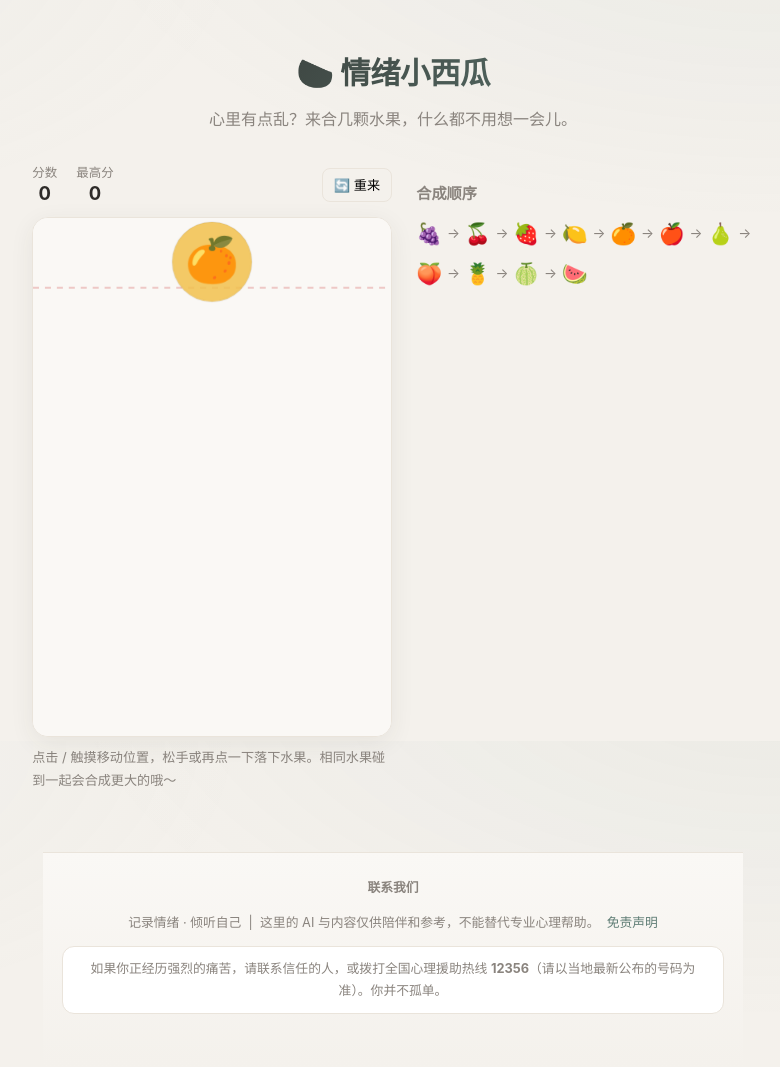
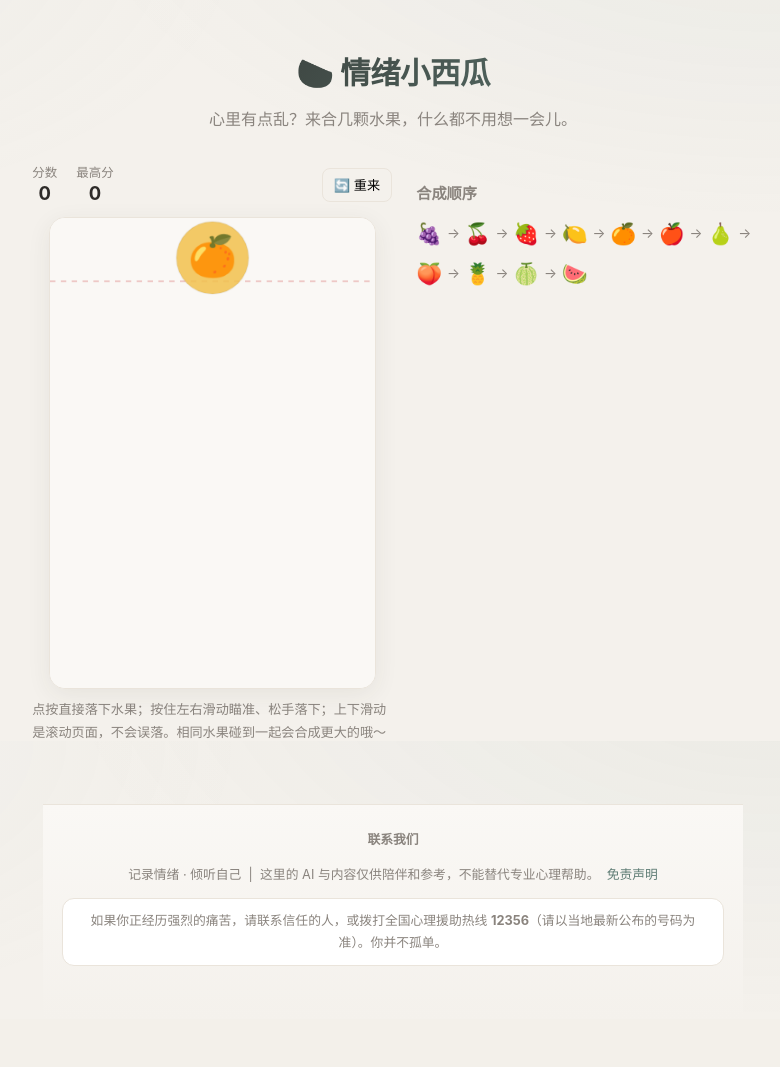
Before and after one commit to huaziqian40-bot/xinlv-web, a Django app: page /game/ in a window 1280 px wide. Shown: the part 59-1126 px from the top of the page, without its empty margins (247-1027 px from the left). After the commit the page ends 1025 px from the top, so only its background shows below. Run offline with Django 5.2, Linux system fonts and the light colour scheme; data comes from the database, SQL or seed files in the repository.

Commit message:
v1.2.3 小游戏移动端适配：画布按屏幕高度自适应缩放，手机一屏看全合成区不用上下翻；touch-action 改 pan-y + 手势区分，上下滑只滚动页面不再误落水果，点按即定位落下

```diff
--- a/static/css/style.css
+++ b/static/css/style.css
@@ -585,3 +585,15 @@ input[type=text]:focus,input[type=password]:focus,textarea:focus,select:focus{
   .mobile-tabbar a{font-size:.65rem; padding:0 2px}
   .mobile-tabbar .ic{font-size:1.1rem}
 }
+
+/* ============ v9：小游戏移动端适配（一屏看全 + 防误触） ============ */
+/* 覆盖 v8 的 touch-action:none：垂直滑动交还浏览器滚动页面，
+   横向滑动仍由游戏接管瞄准；配合 game.html 的手势判断，滚页面不会误落水果 */
+#g-canvas{touch-action:pan-y}
+@media(max-width:640px){
+  /* 压缩游戏页头部占位，配合 game.html 的 fitCanvas() 把整个合成区放进一屏 */
+  .game-hero{margin:.5rem 0 .8rem}
+  .game-hero h1{font-size:1.35rem; margin:0}
+  .game-hero p{display:none}
+  .game-hud{margin-bottom:.45rem}
+}
--- a/templates/game.html
+++ b/templates/game.html
@@ -1,7 +1,7 @@
 {% extends "base.html" %}
 {% block title %}情绪小西瓜 · 放松一下{% endblock %}
 {% block content %}
-<section class="hero">
+<section class="hero game-hero">
   <h1>🍉 情绪小西瓜</h1>
   <p>心里有点乱？来合几颗水果，什么都不用想一会儿。</p>
 </section>
@@ -23,7 +23,7 @@
         </div>
       </div>
     </div>
-    <p class="game-hint">点击 / 触摸移动位置，松手或再点一下落下水果。相同水果碰到一起会合成更大的哦～</p>
+    <p class="game-hint">点按直接落下水果；按住左右滑动瞄准、松手落下；上下滑动是滚动页面，不会误落。相同水果碰到一起会合成更大的哦～</p>
   </div>
 
   <div class="game-guide">
@@ -97,17 +97,56 @@
     const clientX = e.touches ? e.touches[0].clientX : e.clientX;
     return (clientX - rect.left) * (W / rect.width);
   }
-  cv.addEventListener('mousemove', e=>{
+  function moveDroppingTo(px){
     if(!dropping || over) return;
     const r = FRUITS[dropping.level].r;
-    dropping.x = Math.max(r, Math.min(W - r, pointerX(e)));
-  });
+    dropping.x = Math.max(r, Math.min(W - r, px));
+  }
+  cv.addEventListener('mousemove', e=>{ moveDroppingTo(pointerX(e)); });
+
+  // 触摸手势（v1.2.3）：点按=定位并落下；左右滑=瞄准；上下滑=滚动页面（不落下水果）
+  // 配合 CSS 的 touch-action:pan-y，垂直滑动由浏览器接管滚页面，此处只兜底标记不落水果
+  let gTouch = null;   // {x, y, scroll} 当前手势状态
+  cv.addEventListener('touchstart', e=>{
+    if(!dropping || over) return;
+    const t = e.touches[0];
+    gTouch = {x: t.clientX, y: t.clientY, scroll: false};
+    moveDroppingTo(pointerX(e));   // 点哪里，水果就移到哪
+  }, {passive:true});
   cv.addEventListener('touchmove', e=>{
-    if(!dropping || over) return;
-    e.preventDefault();
-    const r = FRUITS[dropping.level].r;
-    dropping.x = Math.max(r, Math.min(W - r, pointerX(e)));
+    if(!gTouch || !dropping || over) return;
+    const t = e.touches[0];
+    const dx = t.clientX - gTouch.x, dy = t.clientY - gTouch.y;
+    // 明显是在上下滑（想滚动页面），本次手势标记为滚动，松手不落水果
+    if(Math.abs(dy) > 14 && Math.abs(dy) > Math.abs(dx) * 1.2) gTouch.scroll = true;
+    if(!gTouch.scroll) moveDroppingTo(pointerX(e));
+  }, {passive:true});   // 不 preventDefault，把垂直滑动留给页面滚动
+  cv.addEventListener('touchend', e=>{
+    const wasScroll = gTouch && gTouch.scroll;
+    gTouch = null;
+    if(wasScroll) return;       // 刚才是在滚页面，松手不落水果（防误触）
+    e.preventDefault();         // 阻止触发合成 click 造成一次点按落两个
+    doDrop();
   }, {passive:false});
+  cv.addEventListener('touchcancel', ()=>{ gTouch = null; });  // 浏览器接管滚动时会触发
+
+  // ---- 画布自适应（v1.2.3）：手机上把整个合成区域缩到一屏内，不用上下滚动 ----
+  function fitCanvas(){
+    const availW = cv.parentElement.clientWidth;
+    const tabbar = document.querySelector('.mobile-tabbar');
+    // 预留空间：底部固定 tabbar（仅移动端显示，桌面端 offsetHeight 为 0）+ 下方提示文字
+    const reserve = (tabbar && tabbar.offsetHeight ? tabbar.offsetHeight : 0) + 52;
+    const availH = window.innerHeight - cv.getBoundingClientRect().top - reserve;
+    // 内部逻辑尺寸不变（360×520），只缩放显示尺寸；H 上限保证桌面端不放大失真
+    let cssH = Math.min(availW * H / W, availH, H);
+    cssH = Math.max(240, Math.round(cssH));   // 下限：再小也能玩，宁可让页面略微可滚
+    cv.style.width  = Math.round(cssH * W / H) + 'px';
+    cv.style.height = cssH + 'px';
+    cv.style.margin = '0 auto';
+  }
+  fitCanvas();
+  window.addEventListener('resize', fitCanvas);
+  window.addEventListener('orientationchange', fitCanvas);
 
   function doDrop(){
     if(!dropping || !dropReady || over) return;
@@ -116,7 +155,6 @@
     setTimeout(newDropping, 420); // 短暂冷却，防止连点狂刷
   }
   cv.addEventListener('click', doDrop);
-  cv.addEventListener('touchend', e=>{ e.preventDefault(); doDrop(); }, {passive:false});
 
   document.getElementById('g-restart').onclick = resetGame;
   document.getElementById('g-retry').onclick = resetGame;
```
